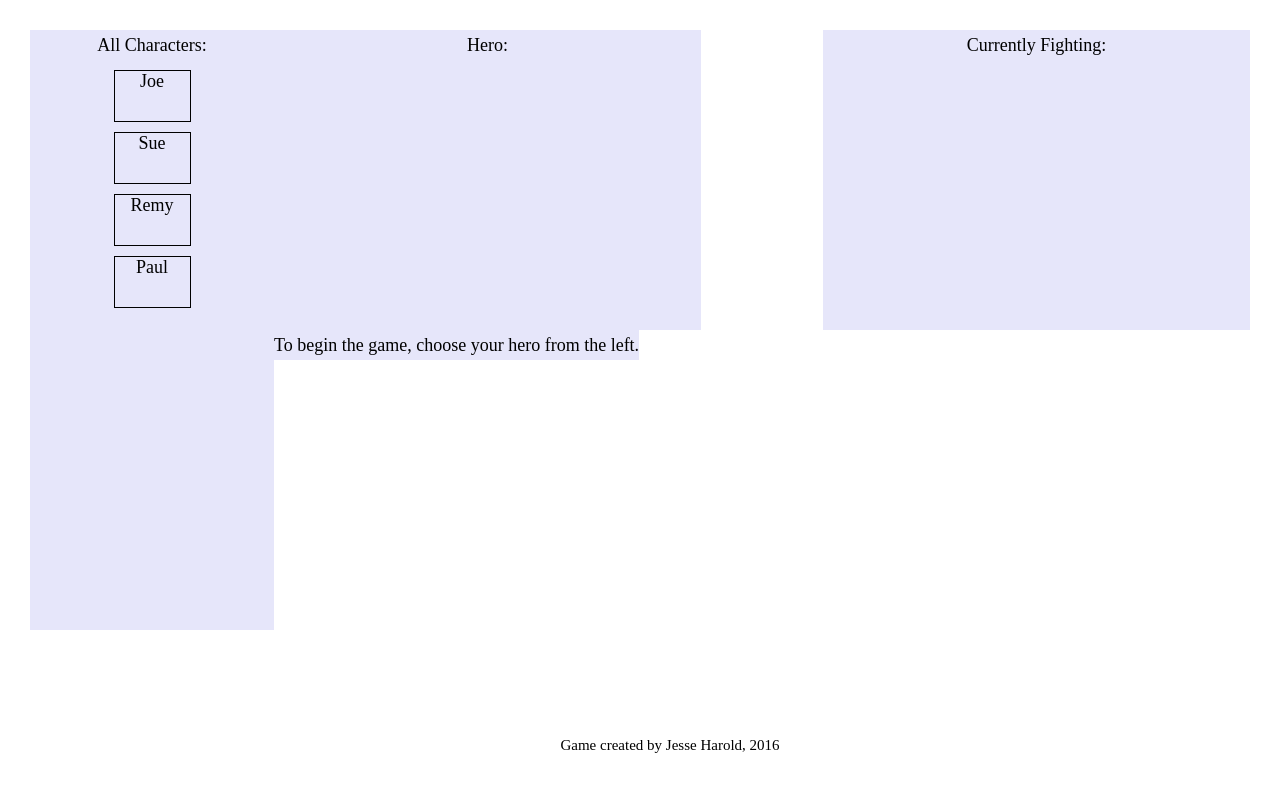
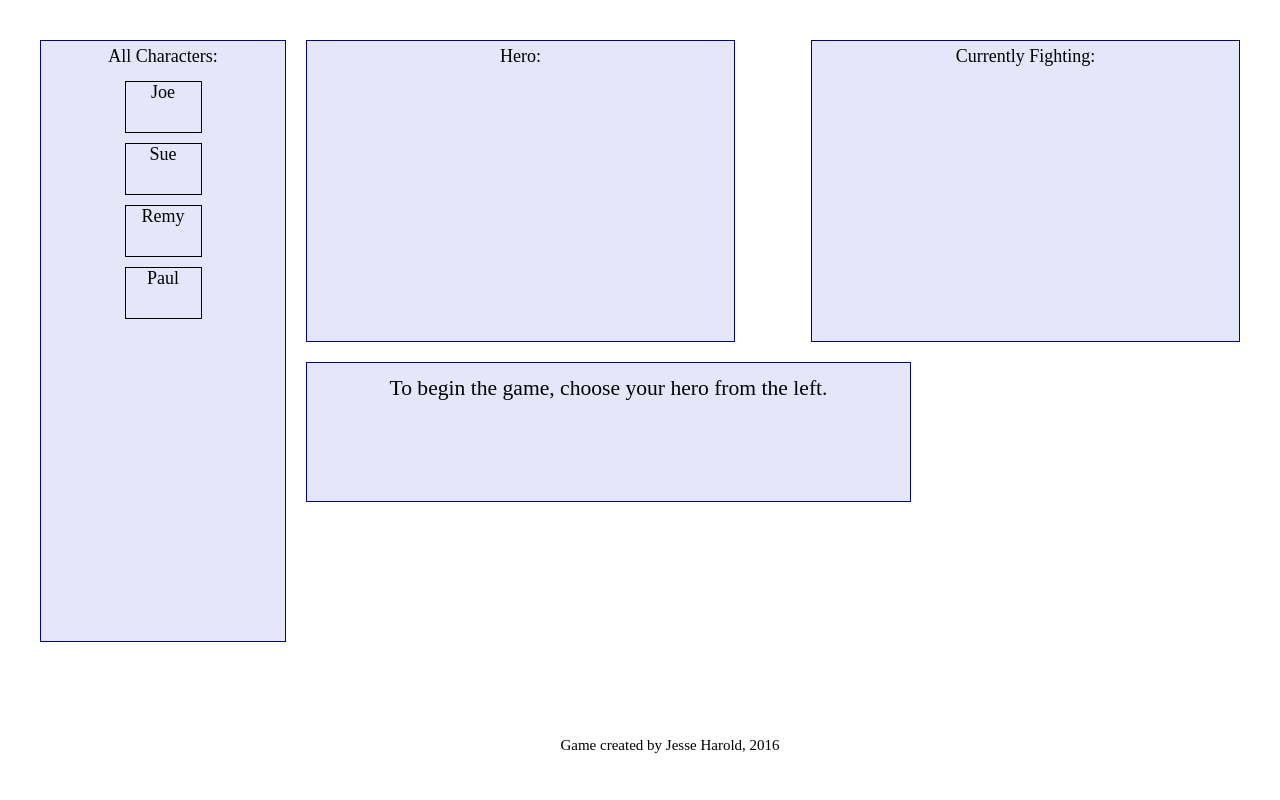
Before and after one commit to jesseharold/week-4-game, a PHP site: page / in a window 1280 px wide. Run offline with PHP 8.4, Linux system fonts and the light colour scheme.

Commit message:
refining layout

```diff
--- a/assets/css/style.css
+++ b/assets/css/style.css
@@ -5,6 +5,8 @@
 }
 section {
     background-color: lavender;
+    margin: 10px;
+    border: 1px solid darkblue;
 	float: left;
 	text-align: center;
 }
@@ -30,7 +32,18 @@
 	height: 300px;
 }
 #controls {
-	width: 10%;
+    width: 13%;
+    position: absolute;
+    top: 100px;
+    left: 53%;
+    border: 0px;
+}
+#message {
+	width: 605px;
+	height: 140px;
+    padding: 10px;
+    box-sizing: border-box;
+    font-size: larger;
 }
 .character {
     margin: 10px auto;
```
